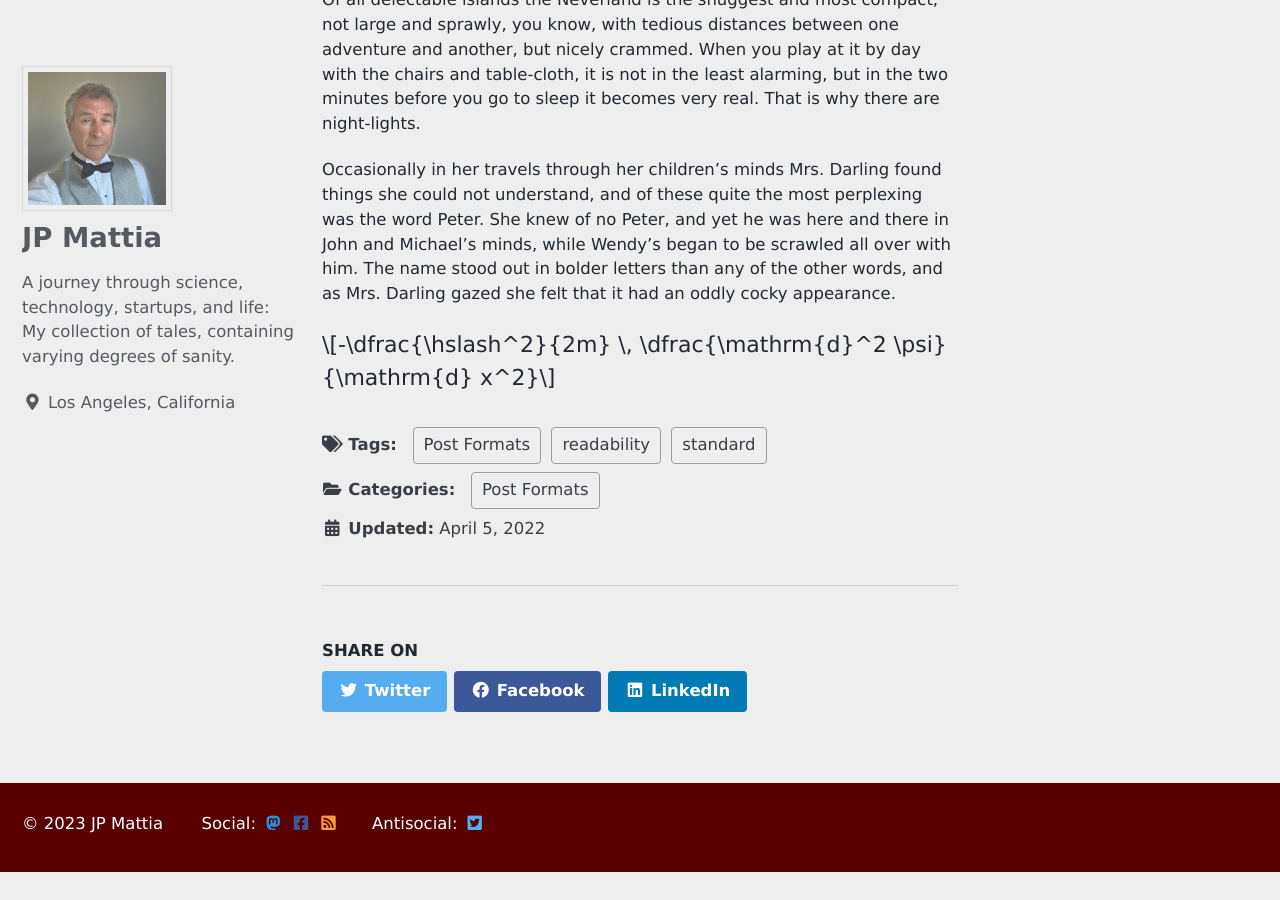
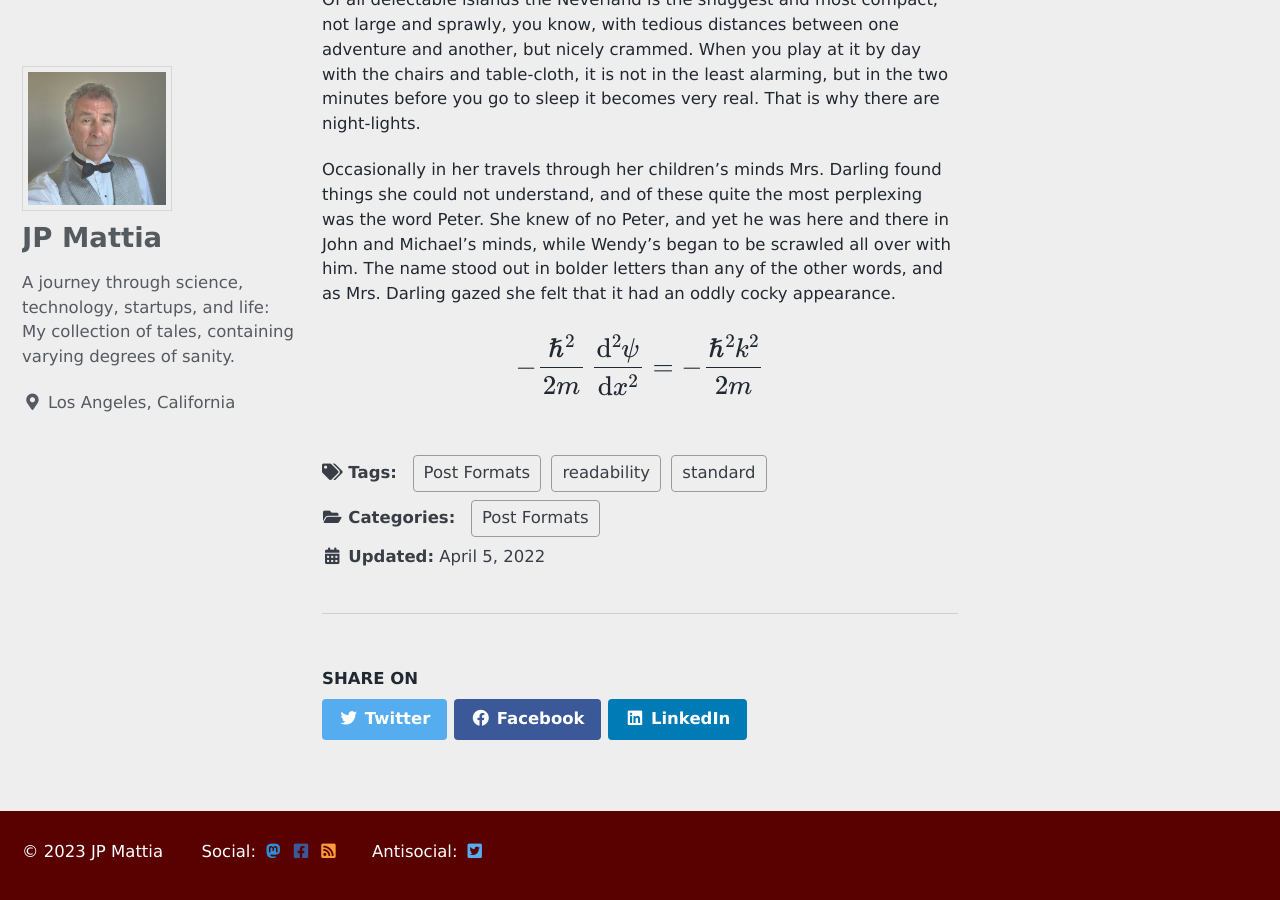
Before and after one commit to jpmattia/jpmattia.github.io, a Jekyll site: the page built from _posts/2022-04-05-a-sample-post.md, in a window 1280 px wide and 900 px high, scrolled down 1711 px. Built offline with Jekyll 4.4.1, drawn with Linux system fonts in a browser that asks for light colours; cached includes are drawn as plain includes; formulas are drawn with MathJax 3; before the commit the page ends 2583 px from its top, so only the background shows below that; part of the change alters nothing that is shown.

```diff
--- a/_includes/head/custom.html
+++ b/_includes/head/custom.html
@@ -1,4 +1,14 @@
 <!-- start custom head snippets -->
+
+<!-- for mathjax support -->
+{% if page.use-mathjax %}
+<script type="text/x-mathjax-config">
+  MathJax.Hub.Config({
+      TeX: { equationNumbers: { autoNumber: "AMS" } }
+  });
+</script>
+<script type="text/javascript" async src="http://cdn.mathjax.org/mathjax/latest/MathJax.js?config=TeX-AMS-MML_HTMLorMML"></script>
+{% endif %}
 
 <!-- insert favicons. use https://realfavicongenerator.net/ -->
 <link rel="icon" type="image/x-icon" href="/assets/images/favicon.ico">
--- a/_posts/2022-04-05-a-sample-post.md
+++ b/_posts/2022-04-05-a-sample-post.md
@@ -7,6 +7,7 @@ tags:
   - Post Formats
   - readability
   - standard
+use-mathjax: true
 ---
 
 All children, except one, grow up. They soon know that they will grow up, and the way Wendy knew was this. One day when she was two years old she was playing in a garden, and she plucked another flower and ran with it to her mother. I suppose she must have looked rather delightful, for Mrs. Darling put her hand to her heart and cried, "Oh, why can't you remain like this for ever!" This was all that passed between them on the subject, but henceforth Wendy knew that she must grow up. You always know after you are two. Two is the beginning of the end.
@@ -31,4 +32,4 @@ Of all delectable islands the Neverland is the snuggest and most compact, not la
 
 Occasionally in her travels through her children's minds Mrs. Darling found things she could not understand, and of these quite the most perplexing was the word Peter. She knew of no Peter, and yet he was here and there in John and Michael's minds, while Wendy's began to be scrawled all over with him. The name stood out in bolder letters than any of the other words, and as Mrs. Darling gazed she felt that it had an oddly cocky appearance.
 
-$$-\dfrac{\hslash^2}{2m} \, \dfrac{\mathrm{d}^2 \psi}{\mathrm{d} x^2}$$
+$$-\dfrac{\hslash^2}{2m} \, \dfrac{\mathrm{d}^2 \psi}{\mathrm{d} x^2} = -\dfrac{\hslash^2 k^2}{2m} $$
```
Also changed, not shown: 4 other files.
